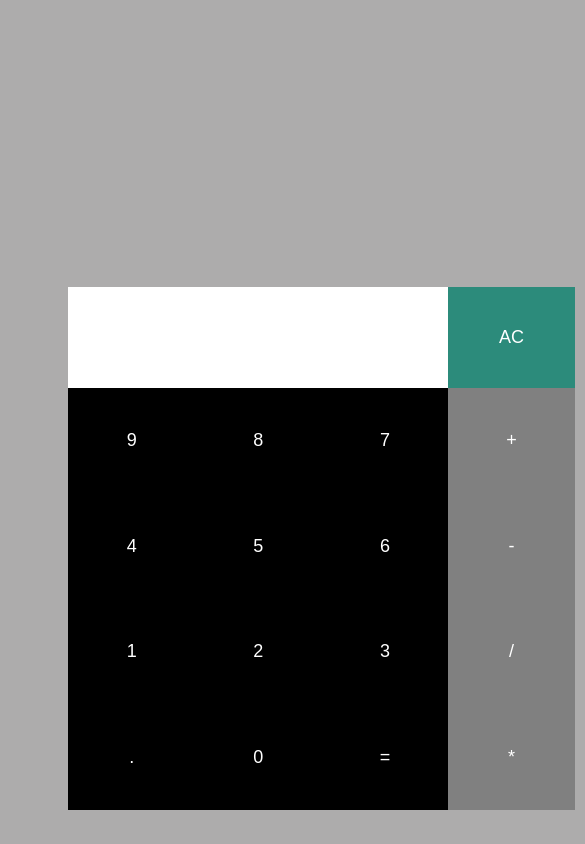
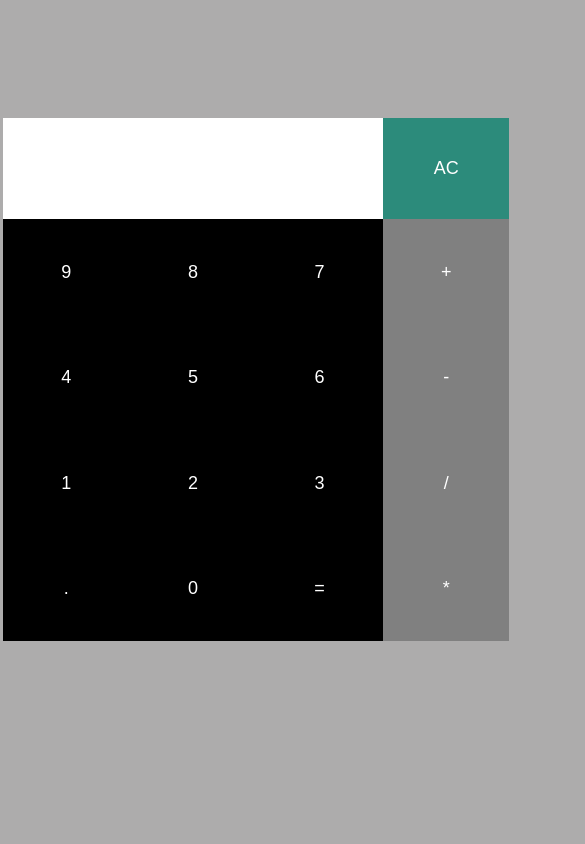
Before and after one commit to SaumyaGuptaTechnokrat/Calculator, a plain HTML site: page index.html in a window 390 px wide. Shown: the top 844 px of the page, 585 px wide, since content can reach past the window. Drawn offline with Linux system fonts and the light colour scheme.

Commit message:
style.css commit

```diff
--- a/css/style.css
+++ b/css/style.css
@@ -104,11 +104,11 @@ div.operation-button{
     .upper-div{
         display: inline-flex;
         padding-right: 20vh;
-        margin-left: 10vh;
+        margin-left: 15vh;
     }
     .lower-div{
         display: inline-flex;
-        margin-left: 10vh;
+        margin-left: 15vh;
 
         padding-right: 20vh;
     }
@@ -116,19 +116,20 @@ div.operation-button{
 @media (min-width:320px) and (max-width:480px){
     .container-fluid{
         position: relative;
-        left:50%;
-        top: 20vh;
+        left:30%;
+        /* top: 20vh; */
         right: 50%;
         width: 30vh;
 
     }
     .upper-div{
         display: inline-flex;
-        padding-right: 20vh;
+        padding-right: 22vh;
+        margin-left: 25vh;
     }
     .lower-div{
         display: inline-flex;
-
-        padding-right: 20vh;
+        margin-left: 25vh;
+        padding-right: 22vh;
     }
 }
```
